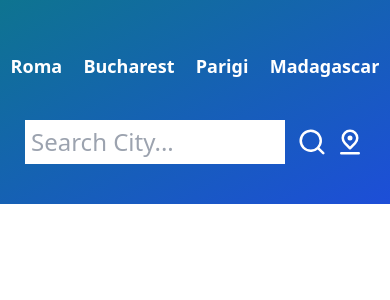
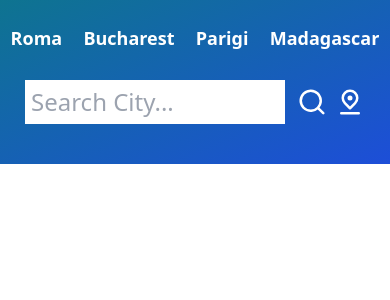
Before and after one commit to denisdiaconu/weather-app, a React (Create React App) app: page / in a window 390 px wide. Shown: the top 300 px of the page. Built offline with nearby package versions, Linux system fonts and the light colour scheme; no server answers.

Commit message:
Fix search icon

```diff
--- a/src/App.js
+++ b/src/App.js
@@ -34,7 +34,7 @@ function App() {
 
   return (
     <div className="flex md:items-center h-fit md:h-screen w-screen">
-      <div className={`md:max-w-screen-md w-screen mx-auto h-fit md:h-fit py-10 md:px-32 md:shadow-lg md:shadow-gray-500 bg-gradient-to-br ${changeBackground()} md:rounded`}>
+      <div className={`md:max-w-screen-md w-screen mx-auto h-fit md:h-fit pt-6 md:pt-10 pb-10 md:px-32 md:shadow-lg md:shadow-gray-500 bg-gradient-to-br ${changeBackground()} md:rounded`}>
         <Buttons setQuery={setQuery} />
         <Inputs setQuery={setQuery} />
 
--- a/src/components/Buttons.jsx
+++ b/src/components/Buttons.jsx
@@ -23,7 +23,7 @@ function Buttons({ setQuery }) {
     ]
 
   return (
-    <div className='items-center justify-around my-3 flex'>
+    <div className='items-center justify-around md:my-3 flex'>
         {famousCities.map((city) => (
             <button key={city.id} onClick={() => setQuery({ q: city.name })} className='text-white font-semibold text-lg'>{city.name}</button>
         ))}
--- a/src/components/Inputs.jsx
+++ b/src/components/Inputs.jsx
@@ -27,7 +27,7 @@ function Inputs({setQuery}) {
     <div className=' flex flex-row items-center justify-center pt-7'>
         <input type="text" value={city} onKeyDown={(ev) => enterClick(ev)}
           onChange={(c) => setCity(c.currentTarget.value)} className='text-2xl md:w-90 w-8/12 capitalize focus:outline-none font-normal p-1.5 mr-3' placeholder='Search city...' />
-        <UilSearch size={30} onClick={searchClick} className='text-white mr-2 cursor-pointer transition ease-in-out hover:scale-125 hover:rotate-12' />
+        <UilSearch size={30} onClick={searchClick} className='text-white mr-2 cursor-pointer transition ease-in-out md:hover:scale-125 md:hover:rotate-12' />
         <UilLocationPinAlt size={30} onClick={locationClick} className='text-white cursor-pointer transition ease-in-out hover:scale-125' />
     </div>
   )
```
